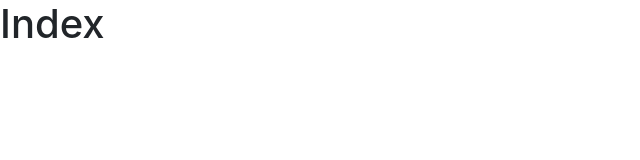
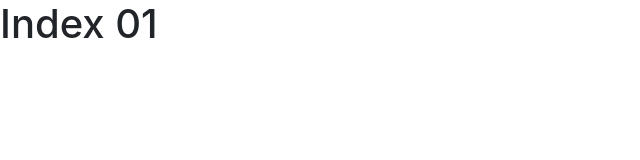
Before and after one commit to Storci/pwa-prod, a plain HTML site: page index.html in a window 1280 px wide. Shown: the full height of the page, 0-640 px from the left. Drawn offline with nearby package versions, Linux system fonts and the light colour scheme; files whose address does not match are found by name.

Commit message:
Update index.html

```diff
--- a/index.html
+++ b/index.html
@@ -18,7 +18,7 @@
         <!-- Bootstrap core JavaScript
     ================================================== -->
         <!-- Placed at the end of the document so the pages load faster -->
-        <h1>Index</h1>
+        <h1>Index 01</h1>
         <script src="../assets/js/popper.min.js"></script>
         <script src="js/bootstrap.min.js"></script>
     </body>
```
